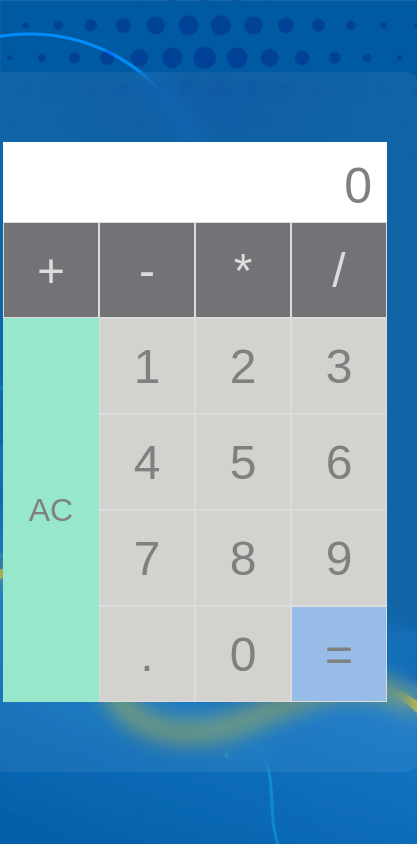
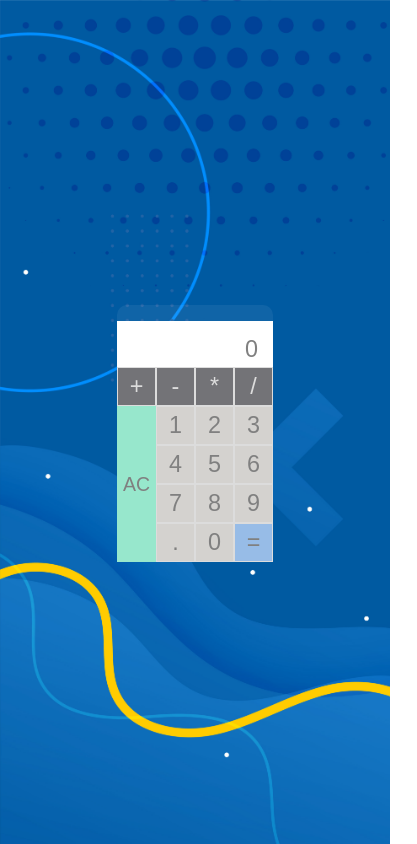
Before and after one commit to Mejsun/jsCalculator, a plain HTML site: page index.html in a window 390 px wide. Shown: the whole page, 417 px wide, since content can reach past the window. Drawn offline with Linux system fonts and the light colour scheme.

Commit message:
Add files via upload

```diff
--- a/styles.css
+++ b/styles.css
@@ -9,7 +9,7 @@ body{
     justify-content: center;
     background-image: url('bgr.jpg');
     background-repeat: no-repeat;
-    height: 100vh;
+    min-height: 100vh;
     background-size:cover
 }
 .calcContainer{
@@ -19,7 +19,7 @@ body{
     display: flex;
     margin: auto;
     justify-content: center;
-    height:700px;
+    height:46rem;
     width: 600px;
     border-radius: 10px;
 }
@@ -27,7 +27,7 @@ body{
     padding:70px 30px 30px 30px;
 }
 .result{
-    height: 80px;
+    height:6rem;
     background-color: white;
     font-size: 50px;
     padding: 15px;
@@ -64,3 +64,15 @@ body{
     cursor:pointer;
     filter: brightness(90%);
 }
+@media screen and (max-width: 700px){
+    .calcContainer{
+        background-color: none;
+        backdrop-filter: none;
+        -webkit-backdrop-filter: none;}
+    .calculator{padding: 2vw; margin: 2vw;}
+    .calcContainer{height: 60vw; width:40vw; }
+    .result{height: 12vw;font-size: 6vw;}
+    .btn{height:10vw;width:10vw;font-size: 6vw}
+    .clear{font-size: 5vw; width:10vw}
+
+};
```
